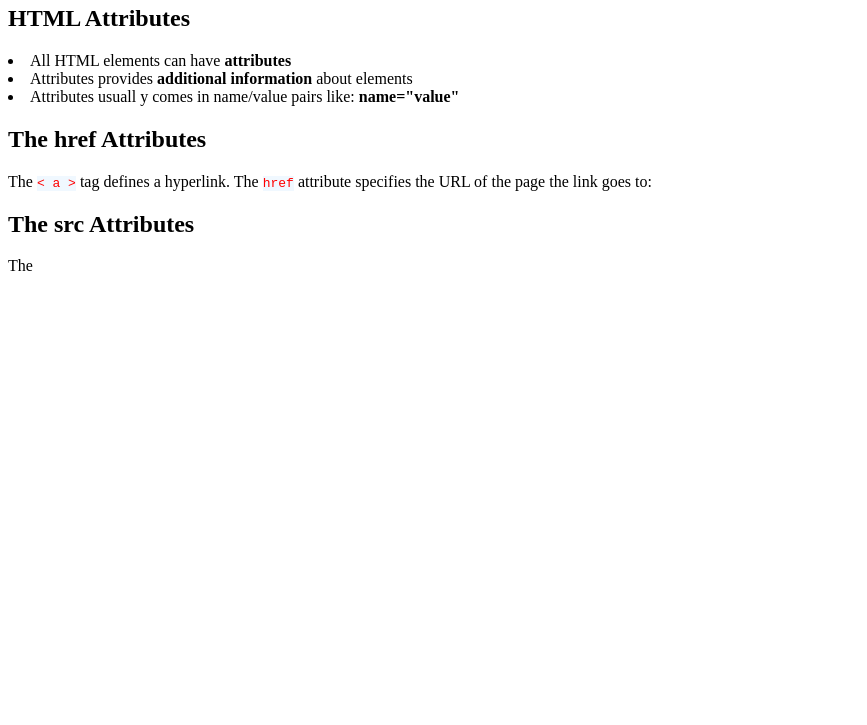
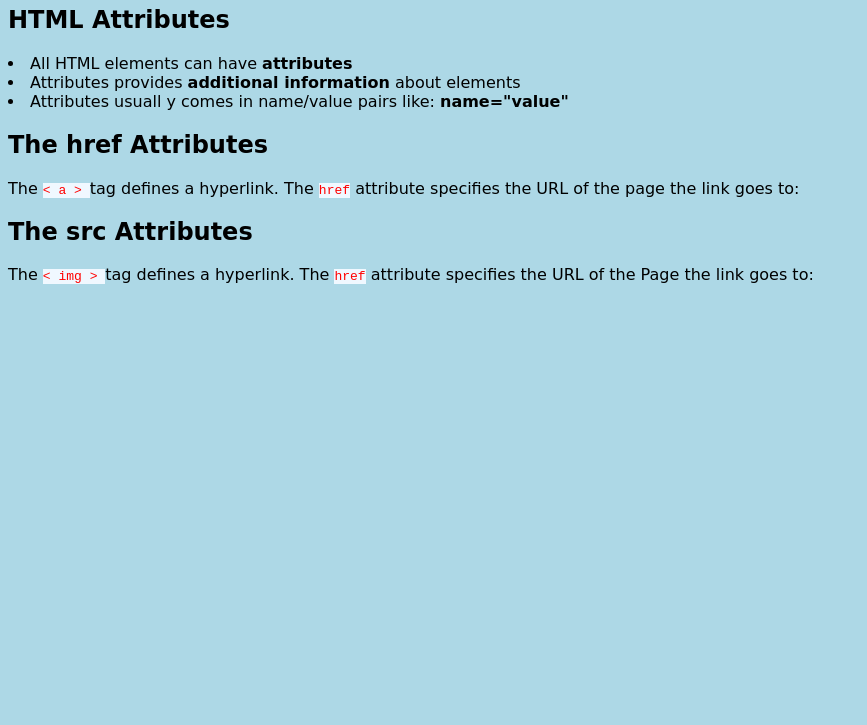
Before and after one commit to kapilrai19971/HTML-Class, a plain HTML site: page index.html in a window 1280 px wide. Shown: the part 75-800 px from the top of the page, without its empty margins (0-867 px from the left). Drawn offline with Linux system fonts and the light colour scheme.

Commit message:
style/css attributes

```diff
--- a/index.html
+++ b/index.html
@@ -5,6 +5,13 @@
     <meta http-equiv="X-UA-Compatible" content="IE=edge">
     <meta name="viewport" content="width=device-width, initial-scale=1.0">
     <title>Tags and HTML css</title>
+    <style class="text/css">
+        body{
+            color: black;
+            font-family: cursive;
+            background-color:lightblue;
+        }
+</style>
 </head>
 <body>
     <h1>HTML Tutorials</h1>
@@ -17,11 +24,11 @@
 
     <div>
         <h2>The href Attributes</h2>
-        <p>The <code class="tag" style="color: red ; background-color: aliceblue;">< a ></code> tag defines a hyperlink. The <code style="color:red ; background-color: aliceblue;">href</code> attribute specifies the URL of the page the link goes to:</p>
+        <p>The <code class="tag" style="color: red ; background-color: aliceblue;"> < a > </code> tag defines a hyperlink. The <code style="color:red ; background-color: aliceblue;">href</code> attribute specifies the URL of the page the link goes to:</p>
     </div>
     <div>
         <h2>The src Attributes</h2>
-        <p>The <code class="w3-codespan"><img></code></p>
+        <p>The <code style="color: red; background-color:aliceblue"> < img > </code>tag defines a hyperlink. The <code style="color: red; background-color: aliceblue;">href</code> attribute specifies the URL of the Page the link goes to:</p>
     </div>
 </body>
 </html>
```
